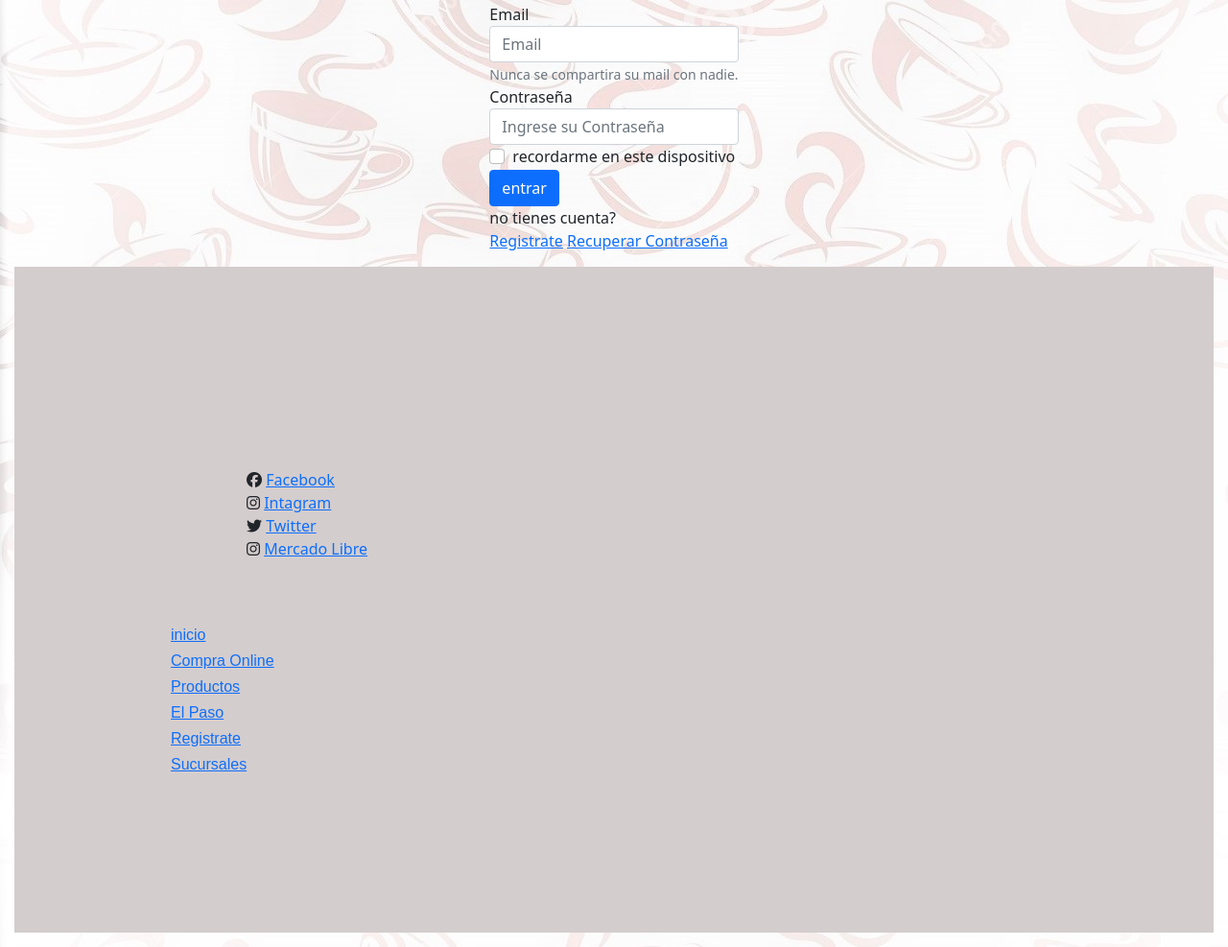
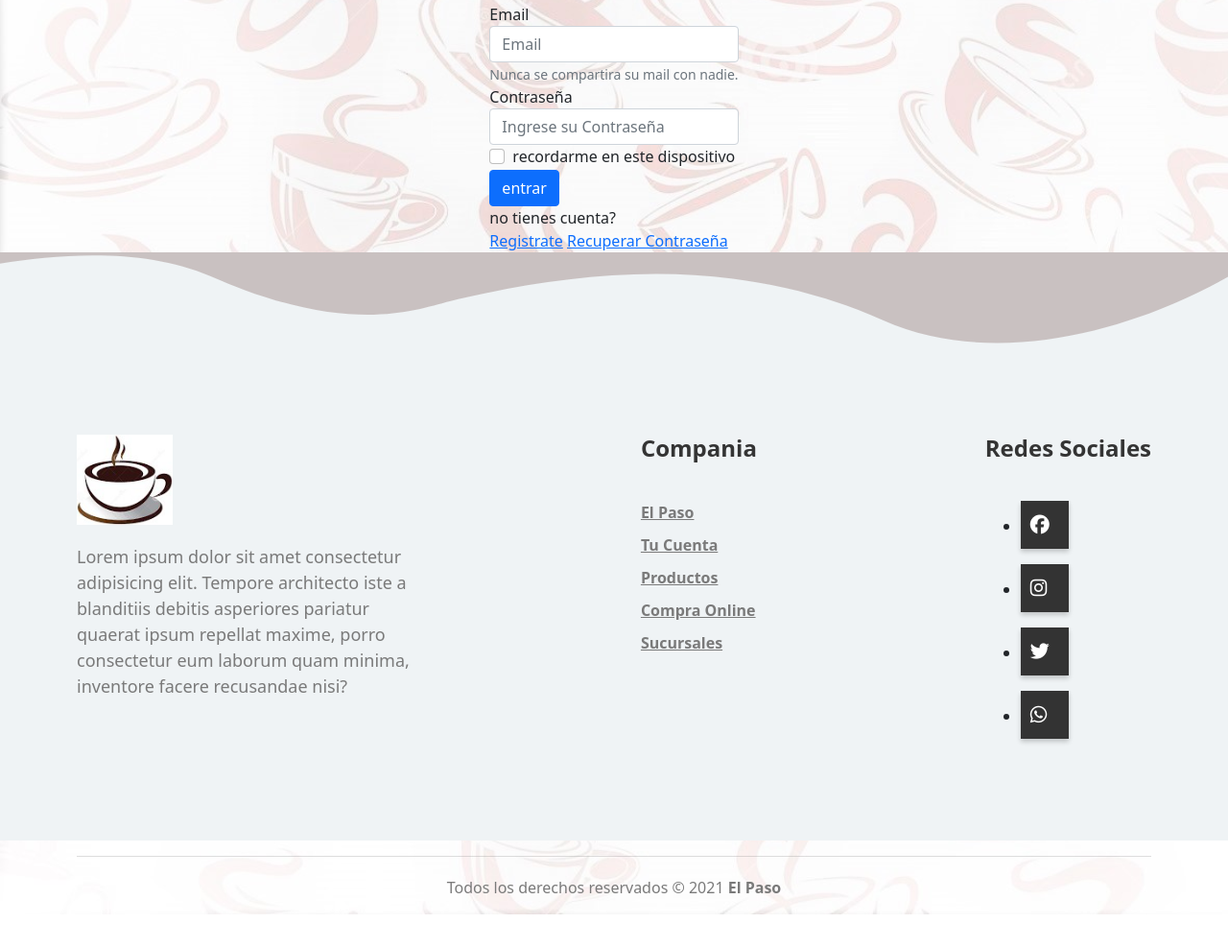
Before and after one commit to TrellixVulnTeam/CafeteriaElPaso_ZTVU, a website: page paginas/TuCuenta.html in a window 1280 px wide. Shown: the part 448-1435 px from the top of the page at 96% size. After the commit the page ends 1401 px from the top, so only its background shows below. Drawn offline with nearby package versions, Linux system fonts and the light colour scheme.

Commit message:
se a modificado el footer y cosas en la pagina

```diff
--- a/paginas/TuCuenta.html
+++ b/paginas/TuCuenta.html
@@ -91,50 +91,49 @@ background ="../imagenes/fondo.jpg">
             <span>no tienes cuenta?  <br><a href="..//paginas/registrarte.html">Registrate</a></span> <span><a href="..//paginas/recuperarcontraseña.html">Recuperar Contraseña</a></span>
         </form>
     </section>
+
     <footer>
+        <div class="contenedorf">
+            <div class="box__f">
+                <div class="logo">
+                    <img src="../imagenes/Logo.jpg" alt="">
+                </div>
+                <div class="termino">
+                    <p>Lorem ipsum dolor sit amet consectetur adipisicing elit. Tempore architecto iste a blanditiis debitis asperiores pariatur quaerat ipsum repellat maxime, porro consectetur eum laborum quam minima, inventore facere recusandae nisi?</p>
+                </div>
+            </div>
+            <div class="box__f">
+                <h4>Compania</h4>
+                <a href="../paginas/QuieneSomos.html">El Paso</a>
+                <a href="../paginas/TuCuenta.html"> Tu Cuenta</a>
+                <a href="../paginas/Productos.html">Productos</a>
+                <a href="../paginas/CompraOnline.html">Compra Online</a>
+                <a href="../paginas/Sucursales.html"> Sucursales</a>
+            </div>
+            <div class="box__f">
+                <h4>Redes Sociales</h4>
+                <div class="redS">
+                    <ul>
+                        <li><a href="" class="Facebook"><i class="fab fa-facebook"></i></a></li>
+                    </ul>
+                    <ul>
+                        <li><a href="" class="Instagram"><i class="fab fa-instagram"></i></a></li>
+                    </ul>
+                    <ul>
+                        <li><a href="" class="Twitter"><i class="fab fa-twitter"></i></a></li>
+                    </ul>
+                    <ul>
+                        <li><a href="" class="WhatSapp"><i class="fab fa-whatsapp"></i></a></li>
+                    </ul>
+                </div>
+            </footer>
 
-        <div class="piedepagina">
-            <div class="RedesSociales">
+            </div>
+            <div class="derechodeautor">
+                <hr>
+                <p>Todos los derechos reservados © 2021 <b>El Paso</b></p>
 
-                <ul>
-                    <div id="icon" >
-                        <i class="fab fa-facebook"></i>
-                    <a class="facebook" href= "https://www.facebook.com" target="_blank">Facebook </a>
-                    </div>
-                    <div>
-                        <i class="fab fa-instagram"></i>
-                        <a class="Instagram" href="https://www.instagram.com" target="_blanck">Intagram</a>
-                    </div>
-                    <div>
-                        <i class="fab fa-twitter"></i>
-                        <a class="twiter" href="https=//twitter.com" target="_blank">Twitter</a></li>
-                    </div>
-                    <div>
-                        <i class="fab fa-instagram"></i>
-                        <a class="Mercadolibre" href="https=//www.mercadolibre.com" target="_blank">Mercado Libre</a>
-                    </div>
-                </div>
-                <li class="piedep">
-                    <a href="../index.html">inicio</a>
-                </li>
-                <li class="piedep">
-                    <a href="../paginas/CompraOnline.html">Compra Online</a>
-                </li>
-                <li class="piedep">
-                    <a href="../paginas/Productos.html">Productos</a>
-                </li>
-                <li class="piedep">
-                    <a href="../paginas/QuieneSomos.html">El Paso</a>
-                </li>
-                <li class="piedep2">
-                    <a href="../paginas/registrarte.html">Registrate</a>
-                </li>
-                <li class="piedep2">
-                    <a href="../paginas/Sucursales.html"> Sucursales</a>
-                </li>
             </div>
-</ul>
-</footer>
 
 
 
--- a/scss/estilos.scss
+++ b/scss/estilos.scss
@@ -6,6 +6,11 @@
 
 
 //body
+
+body{
+  background-image: url(../imagenes/fondo.jpg);
+  background-size: cover;
+}
 //barra de navegacion
 .barra1 a:hover{
   background-color:$color1;
@@ -54,6 +59,7 @@ height: 60px;
   padding: 20px;
   justify-content: center;
 }
+
 
 
 .contenedor__p {
@@ -107,7 +113,7 @@ background-color: rgb(212, 205, 205);
   color: black;
 
 }
-.RedesSociales{
+.cont{
   display: flex;
   flex-direction: row;
   padding: 20px;
@@ -123,3 +129,112 @@ background-color: rgb(212, 205, 205);
   color: black;
   text-anchor: start;
 }
+
+
+//Footer
+/* Footer */
+footer{
+  width: 100%;
+  padding:  50px 0px;
+  background-image: url(../imagenes/background-footer.svg);
+  background-size: cover;
+  background-color: #c9c1c1;
+}
+
+.contenedorf{
+  display: flex;
+  flex-wrap: wrap;
+  justify-content: space-between;
+  max-width: 1200px;
+  margin: auto;
+  margin-top: 100px;
+
+}
+.box__f{
+  display: flex;
+  flex-direction: column;
+  padding: 40px;
+
+}
+.box__f .logo img{
+  width: 100px;
+}
+.box__f .termino{
+  max-width: 350px;
+  margin-top: 20px;
+  font-weight: 500;
+  color: #7a7a7a;
+  font-size: 18px;
+}
+.box__f h4{
+  margin-bottom: 30px;
+  color: #343434;
+  font-weight: 700;
+
+}
+.box__f a{
+  margin-top: 10px;
+  color: #7a7a7a;
+  font-weight: 600;
+}
+.box__f a:hover{
+  opacity: 0.8;
+}
+.box__f a .fab{
+  font-size: 20px;
+}
+.box__f a .facebook:hover{
+  background:$facebook;
+
+}
+.derechodeautor{
+  max-width: 1200px;
+  margin: auto;
+  text-align: center;
+  padding: 0pc 40px;
+}
+.derechodeautor p{
+  margin-top: 20px;
+  color: #7a7a7a;
+}
+.derechodeautor hr{
+  border: none;
+  height: 1px;
+  background-color: #7a7a7a;
+}
+.box__f .redS ul li a{
+  display: block;
+  padding:  0 10px;
+  background: #333;
+  color: #fff;
+  line-height: 50px;
+  font-size: 18px;
+  box-shadow: 0 3px 5px 0px rgba(0, 0, 0, .2);
+  transition: .2s;
+}
+.redS ul li{
+  margin: 0 5px;
+  width: 50px;
+  height: 50px;
+}
+.redS ul:hover a{
+  filter: blur(2px);
+
+}
+.redS ul li a:hover{
+  transform: translateY(-3px) scale(1.05);
+  box-shadow: 0 5px 5px 0px rgba(0, 0, 0, .4);
+  filter: none;
+}
+.redS ul li .Facebook:hover{
+  background:$facebook;
+}
+.redS ul li .Instagram:hover{
+  background:$Instagram;
+}
+.redS ul li .Twitter:hover{
+  background:$Twitter;
+}
+.redS ul li .WhatSapp:hover{
+  background:$whatsapp;
+}
--- a/scss/variables.scss
+++ b/scss/variables.scss
@@ -4,3 +4,7 @@ $color3:black;
 $color4: rgb(112, 111, 111);
 $ancho:1000px;
 $margen:50px;
+$facebook:#3b5998;
+$Twitter:#00acee;
+$whatsapp:#25d366;
+$Instagram:#e4405f;
```
Also changed, not shown: index.html (+73 -56 lines), paginas/CompraOnline.html (+41 -42 lines), paginas/Productos.html (+39 -41 lines), paginas/QuieneSomos.html (+54 -57 lines), paginas/Sucursales.html (+40 -41 lines), css/style.css, imagenes/Licuados.jpg, imagenes/background-footer.svg (added), imagenes/factura.jpg (added), imagenes/paletas heladas.jpg.
